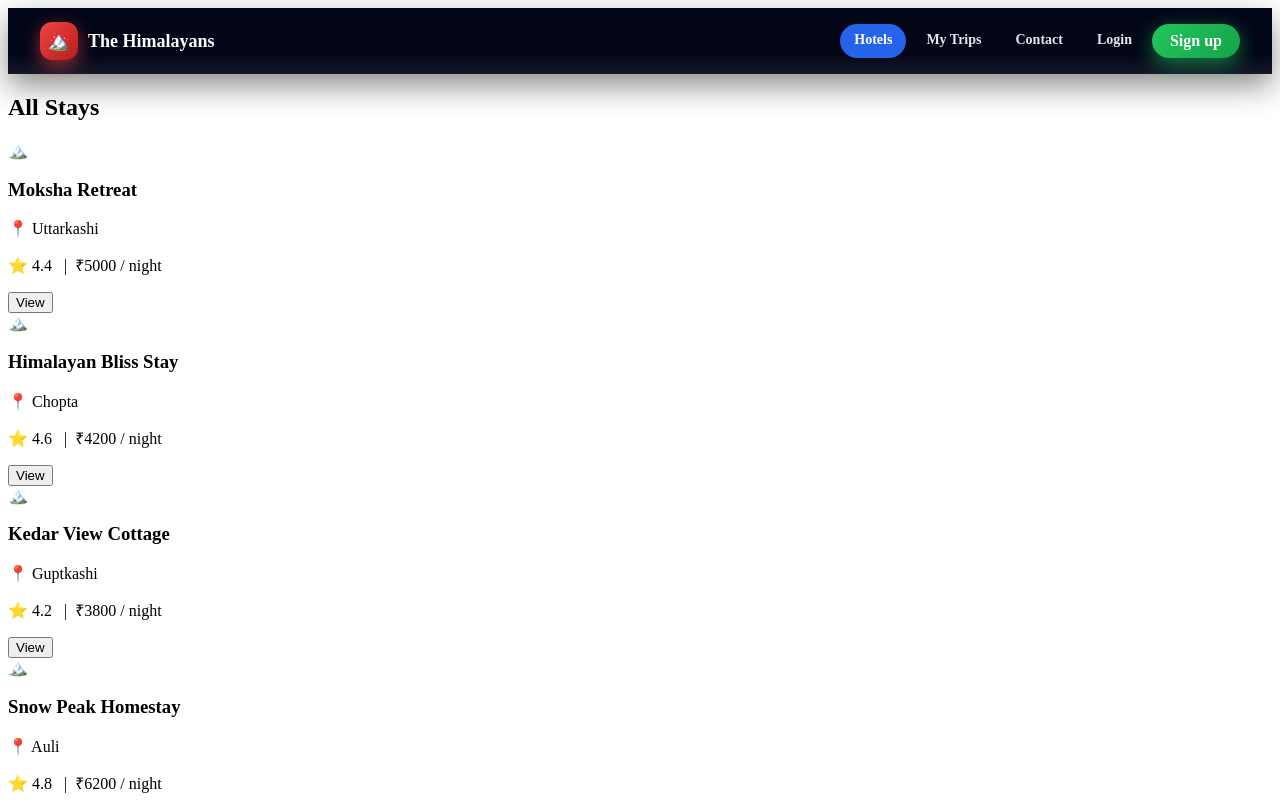
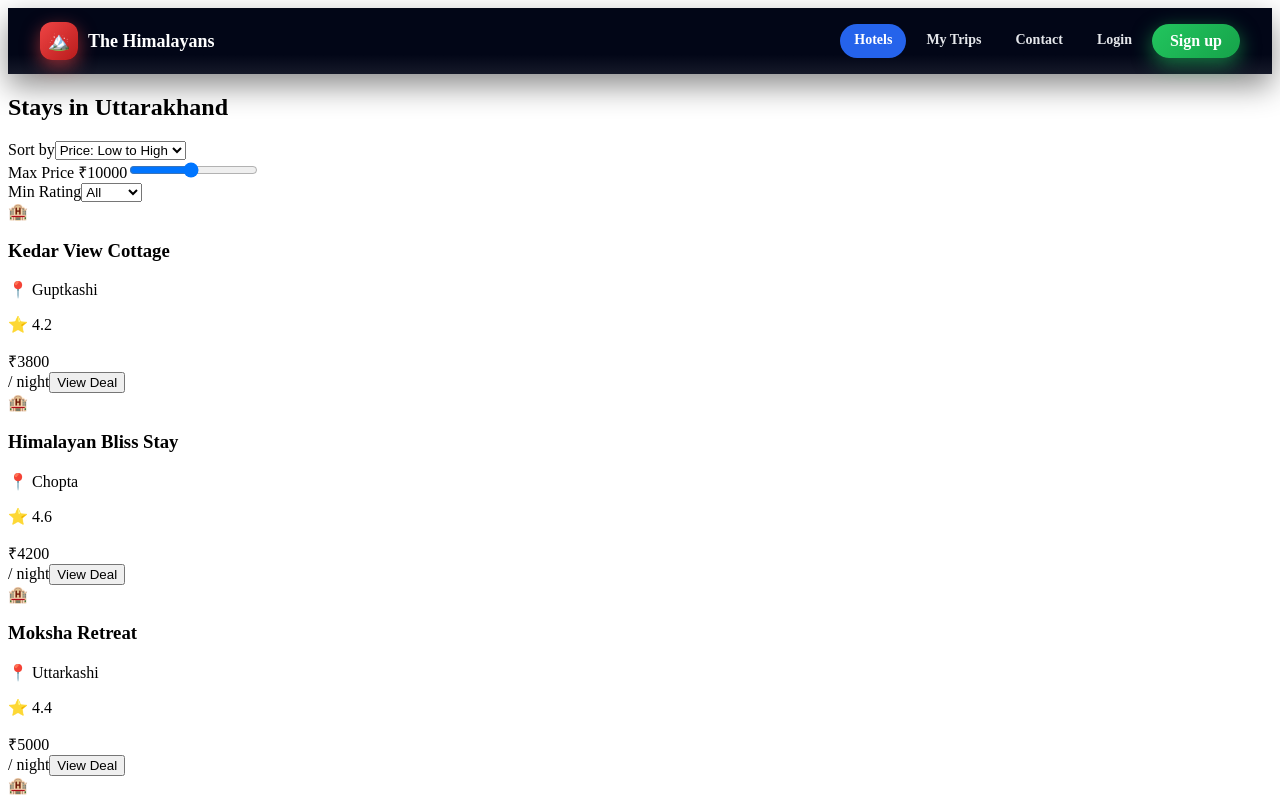
Before and after one commit to pamnautiyal-cpu/himstay, a React (Vite) app in the folder frontend/: page /hotels in a window 1280 px wide. Shown: the top 800 px of the page. Built offline with nearby package versions, Linux system fonts and the light colour scheme.

Commit message:
Agoda style list view with sorting, filters and price slider

```diff
--- a/frontend/src/App.css
+++ b/frontend/src/App.css
@@ -318,3 +318,123 @@ body.no-hero * {
 .line.small {
   width: 30%;
 }
+/* =============================
+   AGODA STYLE LAYOUT
+============================= */
+
+.agoda-container {
+  max-width: 1100px;
+  margin: 30px auto;
+  padding: 0 16px;
+}
+
+.agoda-container h2 {
+  font-size: 26px;
+  margin-bottom: 18px;
+}
+
+/* FILTER BAR */
+.filter-bar {
+  display: grid;
+  grid-template-columns: repeat(auto-fit, minmax(220px, 1fr));
+  gap: 16px;
+  padding: 16px;
+  border-radius: 14px;
+  margin-bottom: 20px;
+}
+
+.filter-bar label {
+  font-size: 13px;
+  font-weight: 600;
+  display: block;
+  margin-bottom: 6px;
+}
+
+.filter-bar select,
+.filter-bar input[type="range"] {
+  width: 100%;
+}
+
+/* LIST */
+.agoda-list {
+  display: flex;
+  flex-direction: column;
+  gap: 14px;
+}
+
+/* ROW */
+.agoda-row {
+  display: flex;
+  align-items: center;
+  gap: 16px;
+  padding: 16px;
+  border-radius: 16px;
+}
+
+/* GLASS */
+.glass {
+  background: rgba(255,255,255,0.65);
+  backdrop-filter: blur(12px);
+  box-shadow: 0 8px 24px rgba(0,0,0,.12);
+}
+
+/* ICON */
+.agoda-icon {
+  width: 64px;
+  height: 64px;
+  border-radius: 14px;
+  background: linear-gradient(135deg,#2563eb,#1e40af);
+  display: flex;
+  align-items: center;
+  justify-content: center;
+  font-size: 28px;
+  color: #fff;
+  flex-shrink: 0;
+}
+
+/* INFO */
+.agoda-info {
+  flex: 1;
+}
+
+.agoda-info h3 {
+  margin: 0 0 4px;
+  font-size: 18px;
+}
+
+.location {
+  font-size: 13px;
+  color: #475569;
+}
+
+.rating {
+  font-size: 13px;
+  font-weight: 600;
+}
+
+/* PRICE */
+.agoda-price {
+  text-align: right;
+}
+
+.amount {
+  font-size: 20px;
+  font-weight: 800;
+  color: #16a34a;
+}
+
+.agoda-price span {
+  font-size: 12px;
+  color: #475569;
+}
+
+.agoda-price button {
+  margin-top: 8px;
+  padding: 8px 14px;
+  border-radius: 8px;
+  border: none;
+  background: #2563eb;
+  color: #fff;
+  font-weight: 600;
+  cursor: pointer;
+}
--- a/frontend/src/pages/AllStays.jsx
+++ b/frontend/src/pages/AllStays.jsx
@@ -1,44 +1,87 @@
-import { useEffect, useState } from "react";
+import { useState, useMemo } from "react";
 import hotels from "../Data/hotels";
 
 export default function AllStays() {
-  const [loading, setLoading] = useState(true);
+  const [sort, setSort] = useState("priceLow");
+  const [maxPrice, setMaxPrice] = useState(10000);
+  const [minRating, setMinRating] = useState(0);
 
-  useEffect(() => {
-    const t = setTimeout(() => setLoading(false), 800);
-    return () => clearTimeout(t);
-  }, []);
+  const filteredHotels = useMemo(() => {
+    let data = hotels.filter(
+      (h) => h.price <= maxPrice && h.rating >= minRating
+    );
+
+    if (sort === "priceLow") {
+      data.sort((a, b) => a.price - b.price);
+    }
+    if (sort === "priceHigh") {
+      data.sort((a, b) => b.price - a.price);
+    }
+    if (sort === "rating") {
+      data.sort((a, b) => b.rating - a.rating);
+    }
+
+    return data;
+  }, [sort, maxPrice, minRating]);
 
   return (
-    <div className="stays-container">
-      <h2>All Stays</h2>
+    <div className="agoda-container">
+      <h2>Stays in Uttarakhand</h2>
 
-      <div className="stays-list">
-        {loading
-          ? Array.from({ length: 4 }).map((_, i) => (
-              <div className="stay-row skeleton" key={i}>
-                <div className="skeleton-thumb" />
-                <div className="skeleton-text">
-                  <div className="line short" />
-                  <div className="line" />
-                  <div className="line small" />
+      {/* FILTER BAR */}
+      <div className="filter-bar glass">
+        <div>
+          <label>Sort by</label>
+          <select value={sort} onChange={(e) => setSort(e.target.value)}>
+            <option value="priceLow">Price: Low to High</option>
+            <option value="priceHigh">Price: High to Low</option>
+            <option value="rating">Top Rated</option>
+          </select>
+        </div>
+
+        <div>
+          <label>Max Price ₹{maxPrice}</label>
+          <input
+            type="range"
+            min="1000"
+            max="20000"
+            step="500"
+            value={maxPrice}
+            onChange={(e) => setMaxPrice(Number(e.target.value))}
+          />
+        </div>
+
+        <div>
+          <label>Min Rating</label>
+          <select
+            value={minRating}
+            onChange={(e) => setMinRating(Number(e.target.value))}
+          >
+            <option value="0">All</option>
+            <option value="3">3★+</option>
+            <option value="4">4★+</option>
+            <option value="4.5">4.5★+</option>
+          </select>
         </div>
       </div>
-            ))
-          : hotels.map((hotel) => (
-              <div className="stay-row glass" key={hotel.id}>
-                <div className="stay-icon">🏔️</div>
 
-                <div className="stay-text">
+      {/* LIST */}
+      <div className="agoda-list">
+        {filteredHotels.map((hotel) => (
+          <div className="agoda-row glass" key={hotel.id}>
+            <div className="agoda-icon">🏨</div>
+
+            <div className="agoda-info">
               <h3>{hotel.name}</h3>
               <p className="location">📍 {hotel.location}</p>
-                  <p className="rating">
-                    ⭐ {hotel.rating} &nbsp; | &nbsp;
-                    <span className="price">₹{hotel.price} / night</span>
-                  </p>
+              <p className="rating">⭐ {hotel.rating}</p>
             </div>
 
-                <button className="details-btn">View</button>
+            <div className="agoda-price">
+              <div className="amount">₹{hotel.price}</div>
+              <span>/ night</span>
+              <button>View Deal</button>
+            </div>
           </div>
         ))}
       </div>
```
Lines whose indentation alone changed are shown as unchanged.
